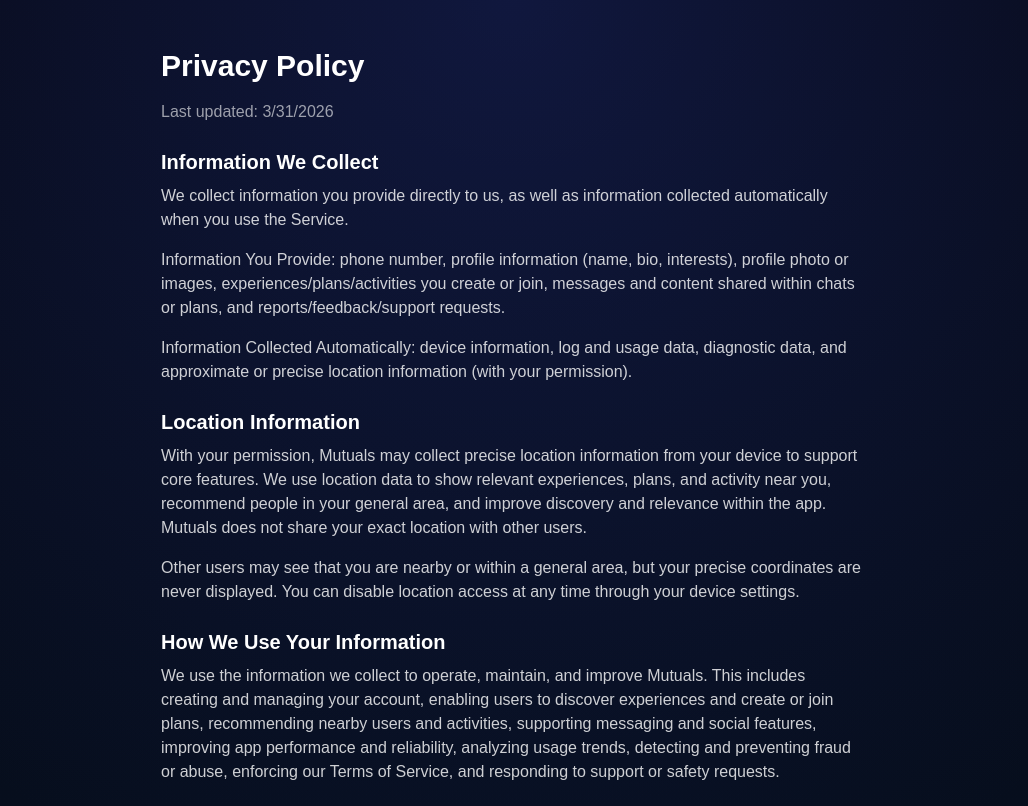
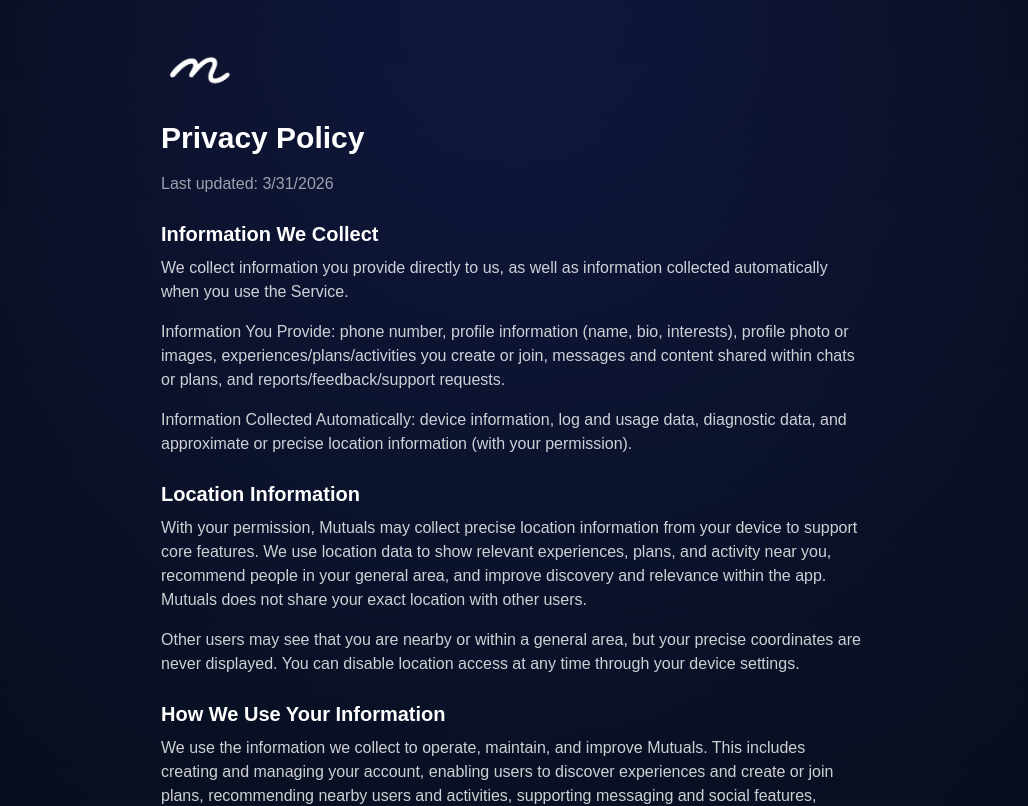
Before and after one commit to richavakharia/MutualsWebsite, a Next.js app: page /privacy in a window 1280 px wide. Shown: the top 806 px of the page, without its empty margins (127-1155 px from the left). Built offline with nearby package versions, Linux system fonts and the light colour scheme.

Commit message:
add home logo to privacy page

```diff
--- a/app/privacy/page.tsx
+++ b/app/privacy/page.tsx
@@ -1,3 +1,6 @@
+import Link from "next/link";
+import Image from "next/image";
+
 export default function PrivacyPage() {
   return (
     <main className="relative min-h-screen overflow-hidden text-white">
@@ -6,6 +9,21 @@
       <div className="absolute inset-0 -z-10 bg-[radial-gradient(circle_at_bottom_right,rgba(117,39,189,0.14)_0%,transparent_35%)]" />
 
       <div className="mx-auto max-w-3xl px-6 py-12 sm:px-8">
+
+        {/* LOGO BUTTON */}
+        <div className="mb-8">
+          <Link href="/" aria-label="Go home">
+            <Image
+              src="/m-removebg-preview.png"
+              alt="Mutuals home"
+              width={48}
+              height={48}
+              className="h-10 w-auto cursor-pointer transition hover:opacity-80"
+              priority
+            />
+          </Link>
+        </div>
+
         <h1 className="mb-4 text-3xl font-bold">Privacy Policy</h1>
         <p className="mb-6 text-white/60">Last updated: 3/31/2026</p>
 
```
